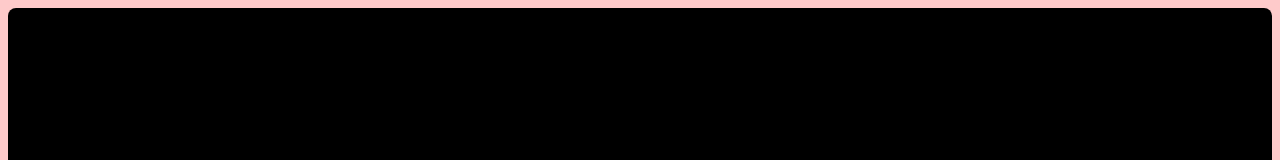
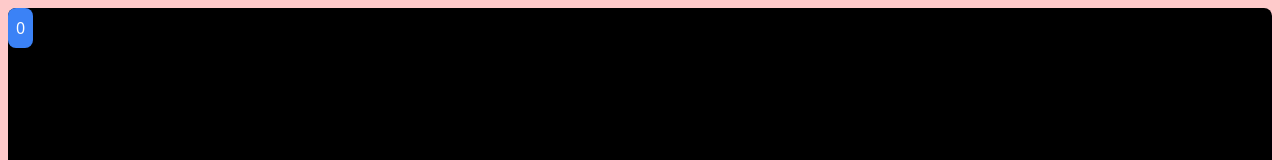
Before and after one commit to BaraKona/writality-platform, a React (Vite) app: page / in a window 1280 px wide. Shown: the top 160 px of the page. Built offline with nearby package versions, Linux system fonts and the light colour scheme.

Commit message:
add signals

```diff
--- a/package.json
+++ b/package.json
@@ -11,10 +11,12 @@
 		"preview": "vite preview"
 	},
 	"dependencies": {
+		"@preact/signals-react": "^2.0.1",
 		"react": "^18.2.0",
 		"react-dom": "^18.2.0"
 	},
 	"devDependencies": {
+		"@preact/signals-react-transform": "^0.3.1",
 		"@tauri-apps/cli": "^1.5.11",
 		"@types/node": "^20.11.30",
 		"@types/react": "^18.2.66",
--- a/src/App.tsx
+++ b/src/App.tsx
@@ -1,9 +1,19 @@
 import AppWrapper from "./components/AppWrapper";
+import { useSignals } from "@preact/signals-react/runtime";
+import { counter } from "./signals";
 
 function App() {
+	useSignals();
 	return (
 		<AppWrapper>
-			<div className="grow bg-black rounded-lg"></div>
+			<div className="grow bg-black rounded-lg">
+				<button
+					className="p-2 bg-blue-500 text-white rounded-lg"
+					onClick={() => counter.value++}
+				>
+					{counter.value}
+				</button>
+			</div>
 		</AppWrapper>
 	);
 }
--- /dev/null
+++ b/src/signals/index.tsx
@@ -0,0 +1,3 @@
+import { signal } from "@preact/signals-react";
+
+export const counter = signal(0);
```
Also changed, not shown: 1 other file (tests, documents, lock files or other folders).
